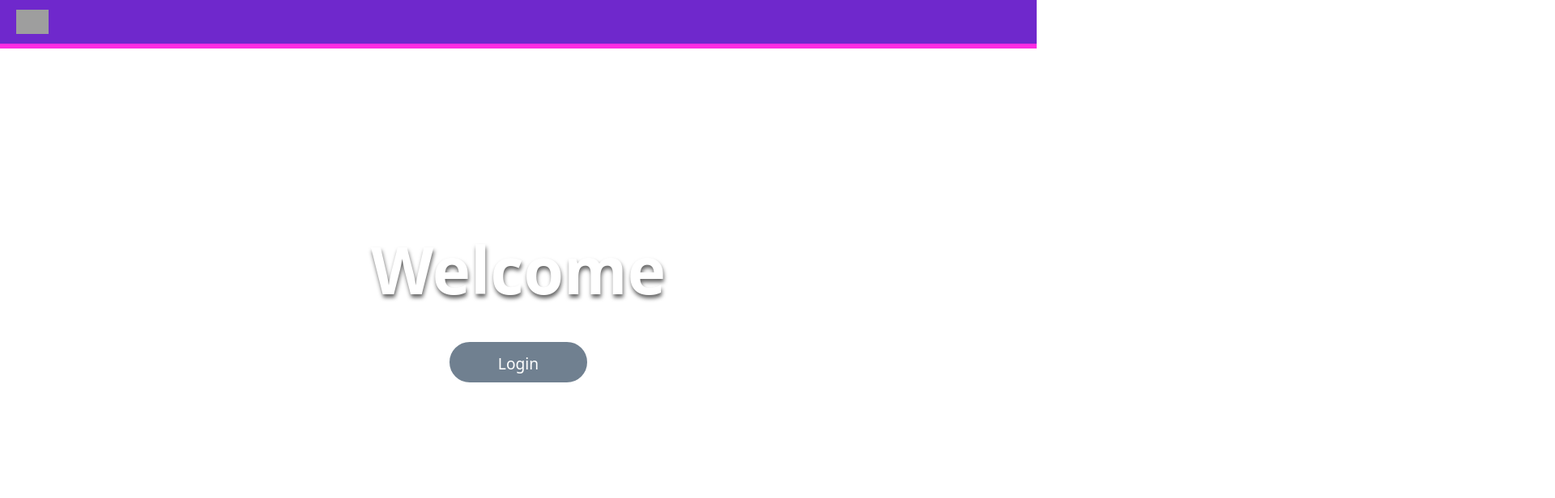
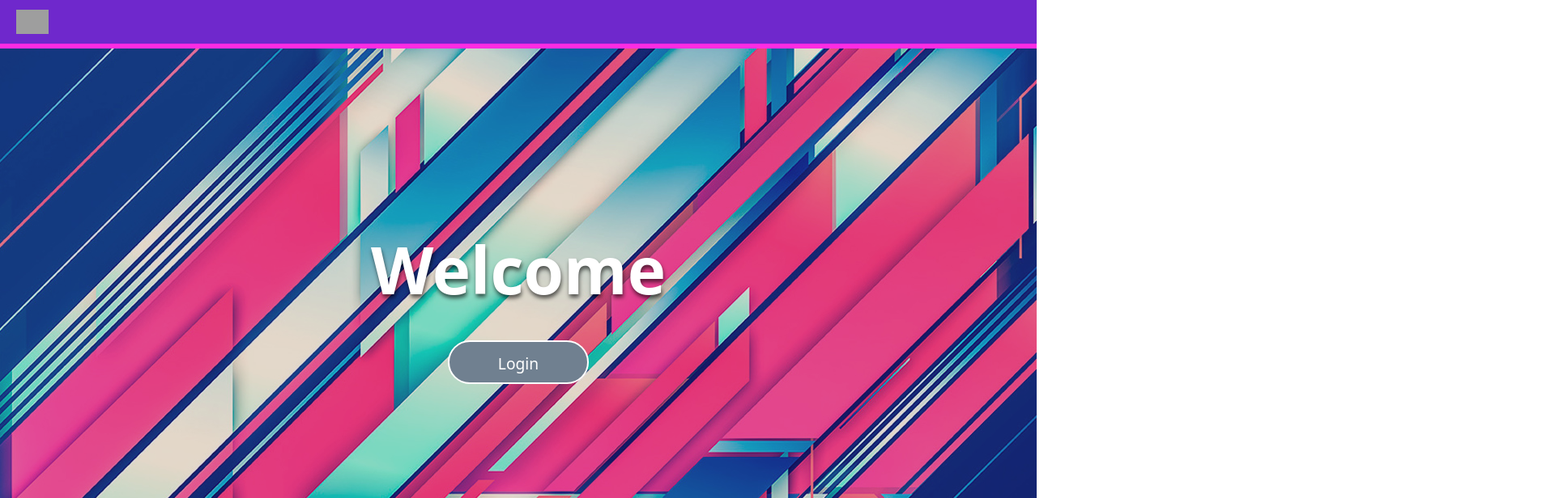
Before and after one commit to EdyRivas/React, a React (Create React App) app: page / in a window 1280 px wide. Shown: the top 616 px of the page at 81% size, 1920 px wide, since content can reach past the window. Built offline with nearby package versions, Linux system fonts and the light colour scheme; grey boxes are pictures that could not be loaded.

Commit message:
final hero

```diff
--- a/src/compounents/Hero.jsx
+++ b/src/compounents/Hero.jsx
@@ -6,8 +6,8 @@ const Hero = props =>{
     return (
         <React.Fragment>
             <div className="Hero">
-                <div className="Hero_color" style={{height: props.h}}></div>
-                <div className="Hero_img" style={{height: props.h}}>
+                <div className="Hero__color" style={{height: props.h}}></div>
+                <div className="Hero__img" style={{height: props.h}}>
                     <img src={HeroImage} alt="hero_image" />
                 </div>
             </div>
```
